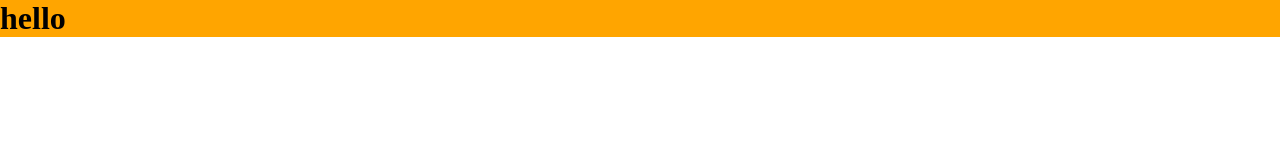
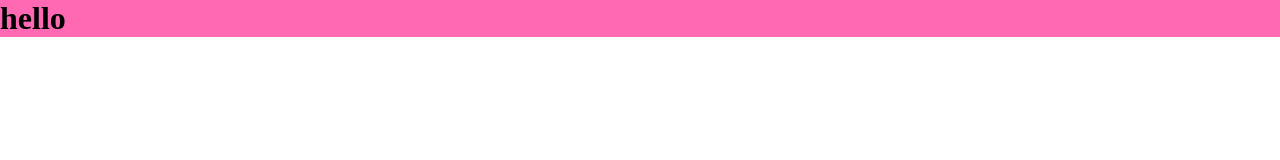
Before and after one commit to XR1013/aaa1, a plain HTML site: page index.html in a window 1280 px wide. Drawn offline with nearby package versions, Linux system fonts and the light colour scheme; files that its build step writes are made by us from their sources.

Commit message:
배경색을 hotpunk로 변경

```diff
--- a/scss/style.scss
+++ b/scss/style.scss
@@ -1,7 +1,7 @@
 @import "reset";
 
 div {
-    background-color: orange;
+    background-color: hotpink;
 
     h1 {
         font-size: 2rem;
```
